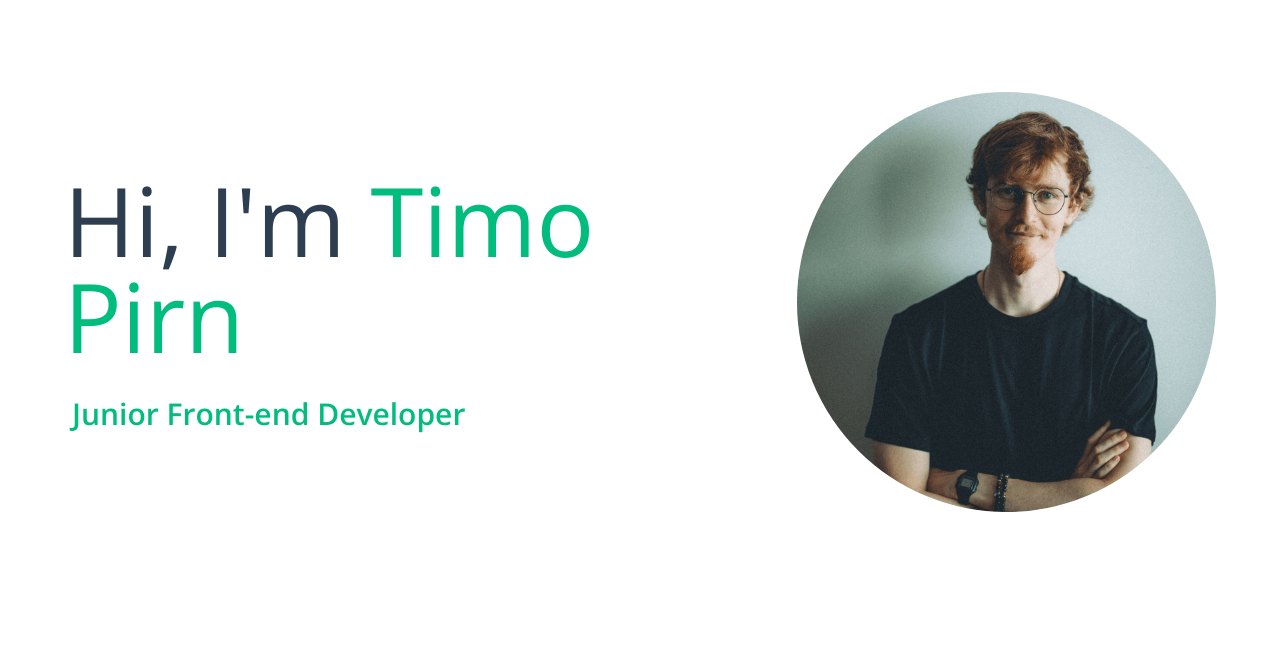
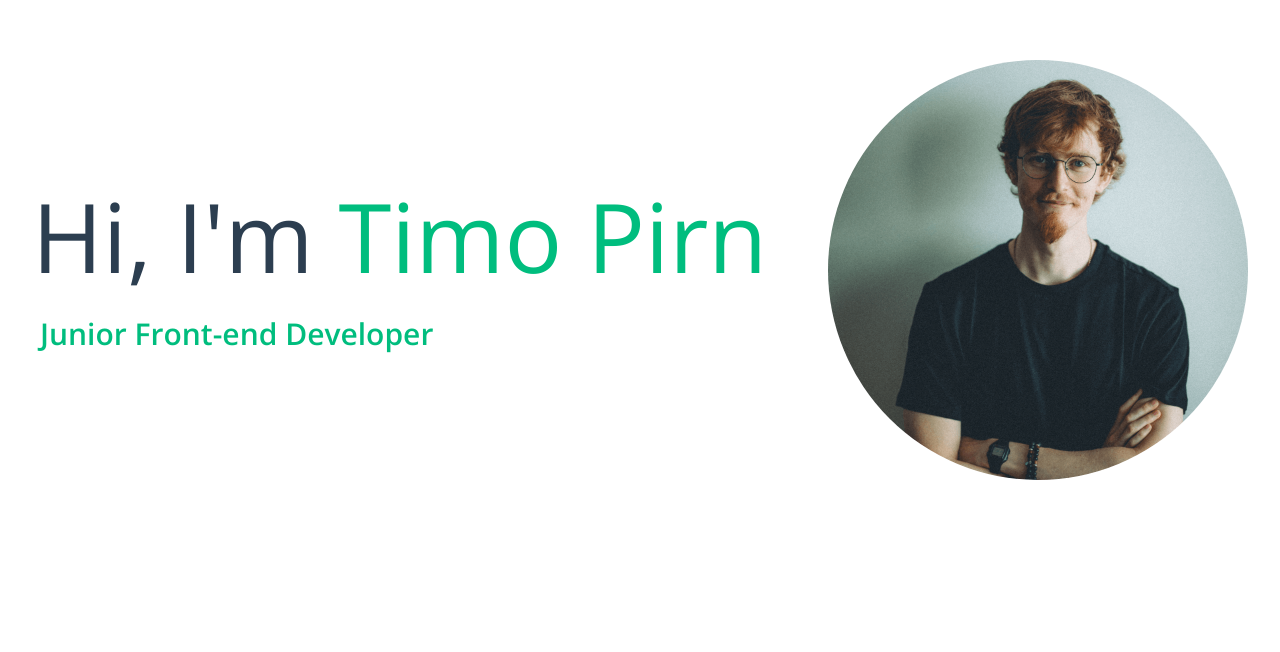
Before and after one commit to TimTimDev/dev-portfolio, a Vue app: page / in a window 1280 px wide. Shown: the part 148-800 px from the top of the page. Built offline with nearby package versions, Linux system fonts and the light colour scheme.

Commit message:
changed styling

```diff
--- a/src/assets/main.css
+++ b/src/assets/main.css
@@ -2,12 +2,11 @@
 
 @import url('https://fonts.googleapis.com/css2?family=Open+Sans:ital,wght@0,300..800;1,300..800&display=swap');
 
-#app {
-  max-width: 1280px;
-  margin: 0 auto;
-  padding: 2rem;
-  font-weight: normal;
+html {
+  scroll-behavior: smooth;
 }
+
+
 
 /* width */
 ::-webkit-scrollbar {
```
